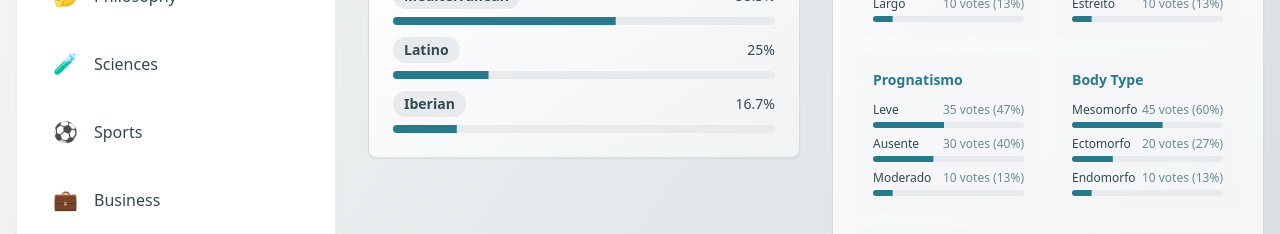
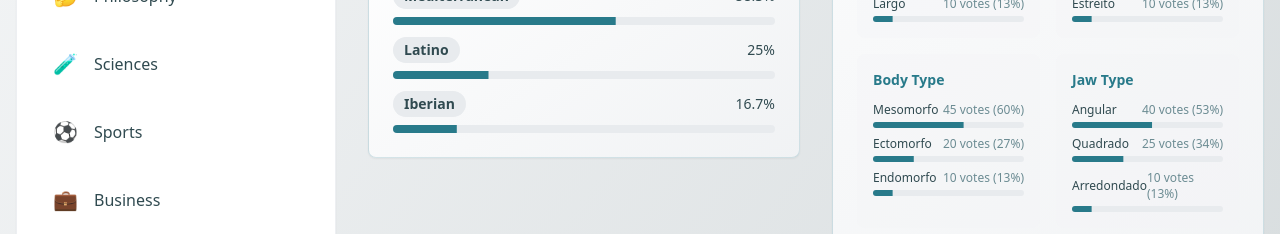
Before and after one commit to carlosleonnard/fisionomia-social-hub, a React (Vite) app: page /profile/1 in a window 1280 px wide. Shown: the part 718-952 px from the top of the page. Built offline with nearby package versions, Linux system fonts and the light colour scheme.

Commit message:
Remove prognathism from profiles
Remove the "prognathism" option from the physical characteristics section on the profile page.
-edited src/components/VoteModal.tsx
-edited src/pages/ProfileDetail.tsx

```diff
--- a/src/components/VoteModal.tsx
+++ b/src/components/VoteModal.tsx
@@ -39,10 +39,6 @@ const characteristics = [
   {
     category: "Facial Breadth",
     options: ["Estreito", "Médio", "Largo"]
-  },
-  {
-    category: "Prognatismo",
-    options: ["Ausente", "Leve", "Moderado", "Acentuado"]
   },
   {
     category: "Body Type",
--- a/src/pages/ProfileDetail.tsx
+++ b/src/pages/ProfileDetail.tsx
@@ -123,14 +123,6 @@ const mockProfiles: Profile[] = [
           { option: "Médio", count: 40, percentage: 53 },
           { option: "Largo", count: 25, percentage: 34 },
           { option: "Estreito", count: 10, percentage: 13 }
-        ]
-      },
-      {
-        name: "Prognatismo",
-        votes: [
-          { option: "Leve", count: 35, percentage: 47 },
-          { option: "Ausente", count: 30, percentage: 40 },
-          { option: "Moderado", count: 10, percentage: 13 }
         ]
       },
       {
```
